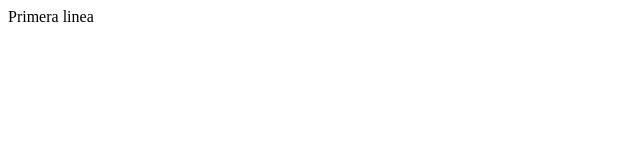
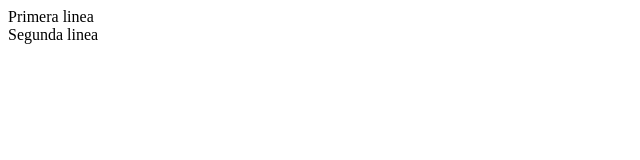
Before and after one commit to sabastiancami/pagina_git_martes_2026_1, a plain HTML site: page Index.html in a window 1280 px wide. Shown: the full height of the page, 0-640 px from the left. Drawn offline with Linux system fonts and the light colour scheme.

Commit message:
segundo cambio

```diff
--- a/Index.html
+++ b/Index.html
@@ -7,5 +7,6 @@
 </head>
 <body>
     <div>Primera linea</div>
+    <div>Segunda linea</div>
 </body>
 </html>
```
